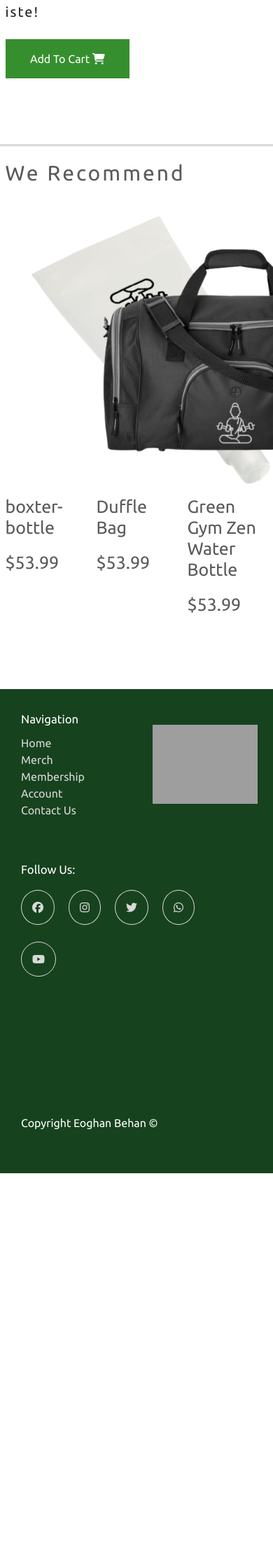
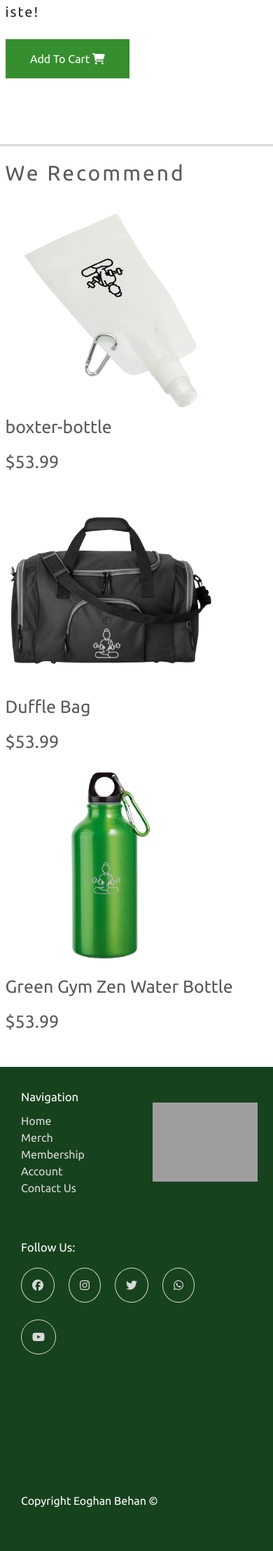
Before and after one commit to EeeBeeDee/gym_zen, a Django app: page /products/4 in a window 390 px wide. Shown: the part 905-3122 px from the top of the page at 70% size. Before the commit the page ends 2582 px from the top, so only its background shows below. Run offline with Django 3.2, Linux system fonts and the light colour scheme; data comes from the database, SQL or seed files in the repository; some libraries are stand-ins or nearby versions; grey boxes are pictures that could not be loaded.

Commit message:
Add recommended img width for responsiveness

```diff
--- a/products/templates/products/product_detail.html
+++ b/products/templates/products/product_detail.html
@@ -38,11 +38,13 @@
         <div class="row">
             <div class="detail__recommends">
                 <h2>We Recommend</h2>
-                <div class="row mt-5">
+                <div class="row flex-column flex-lg-row justify-content-center align-items-center my-5">
                 {% for product in recommended_products %}
-                <div class="col-4">
+                <div class="col-12 col-lg-4">
                     <a href="{% url 'product_detail' product.id %}">
                         <img src="{{ MEDIA_URL}}{{ product.image }}" alt="">
+                    </a>
+                    <a href="{% url 'product_detail' product.id %}">
                         <h3>{{ product.name }}</h3>
                     </a>
                     <h3>${{ product.price }}</h3>
--- a/static/css/style.css
+++ b/static/css/style.css
@@ -1099,7 +1099,8 @@ body {
 }
 
 .detail__recommends img {
-  height: 60%;
+  width: 80%;
+  margin: 0 auto;
 }
 
 .detail__recommends a {
--- a/static/scss/pages/_product-detail.scss
+++ b/static/scss/pages/_product-detail.scss
@@ -65,7 +65,8 @@
         }
 
         & img {
-            height: 60%;
+                width: 80%;
+                margin: 0 auto;
         }
 
         & a {
```
